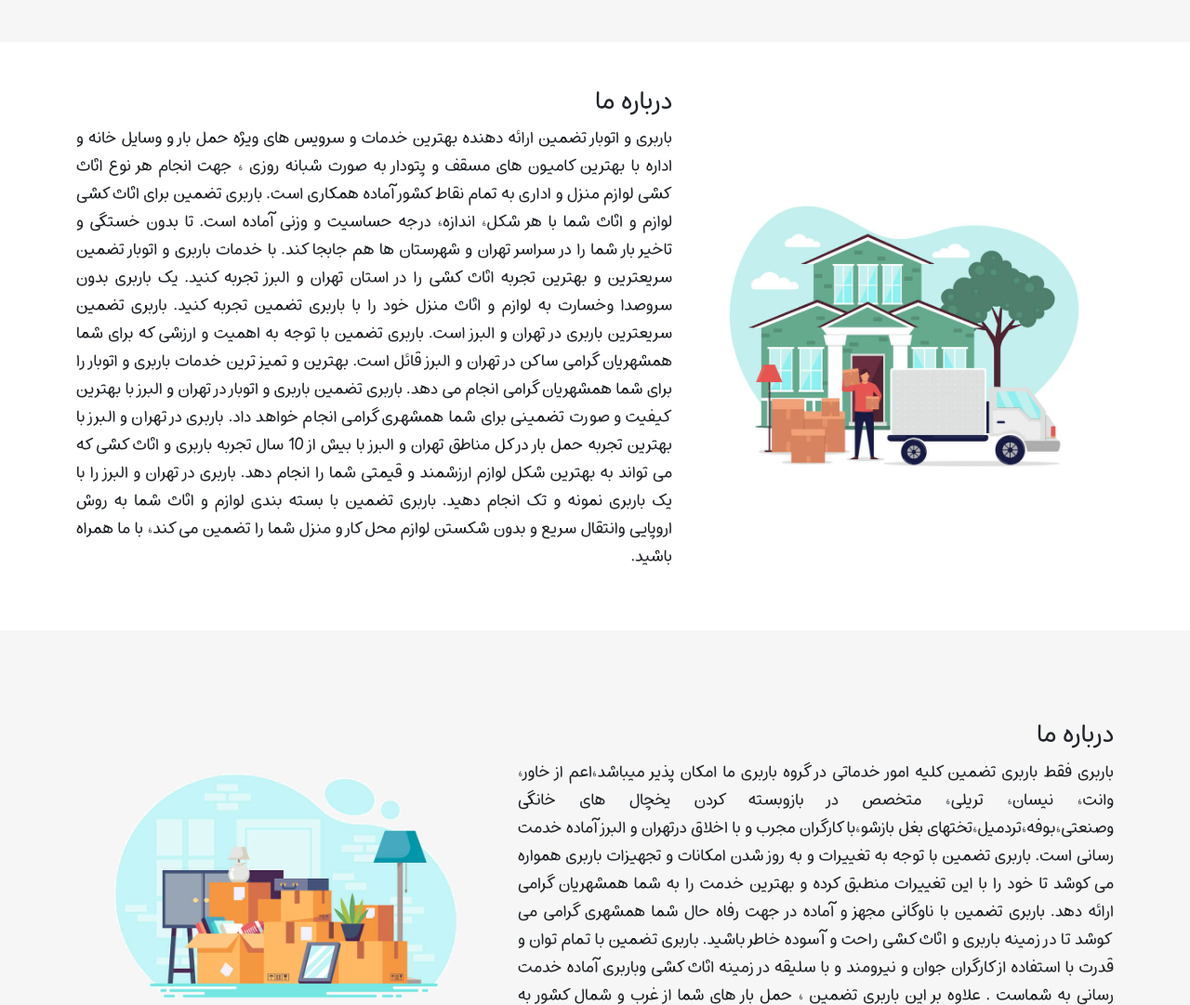
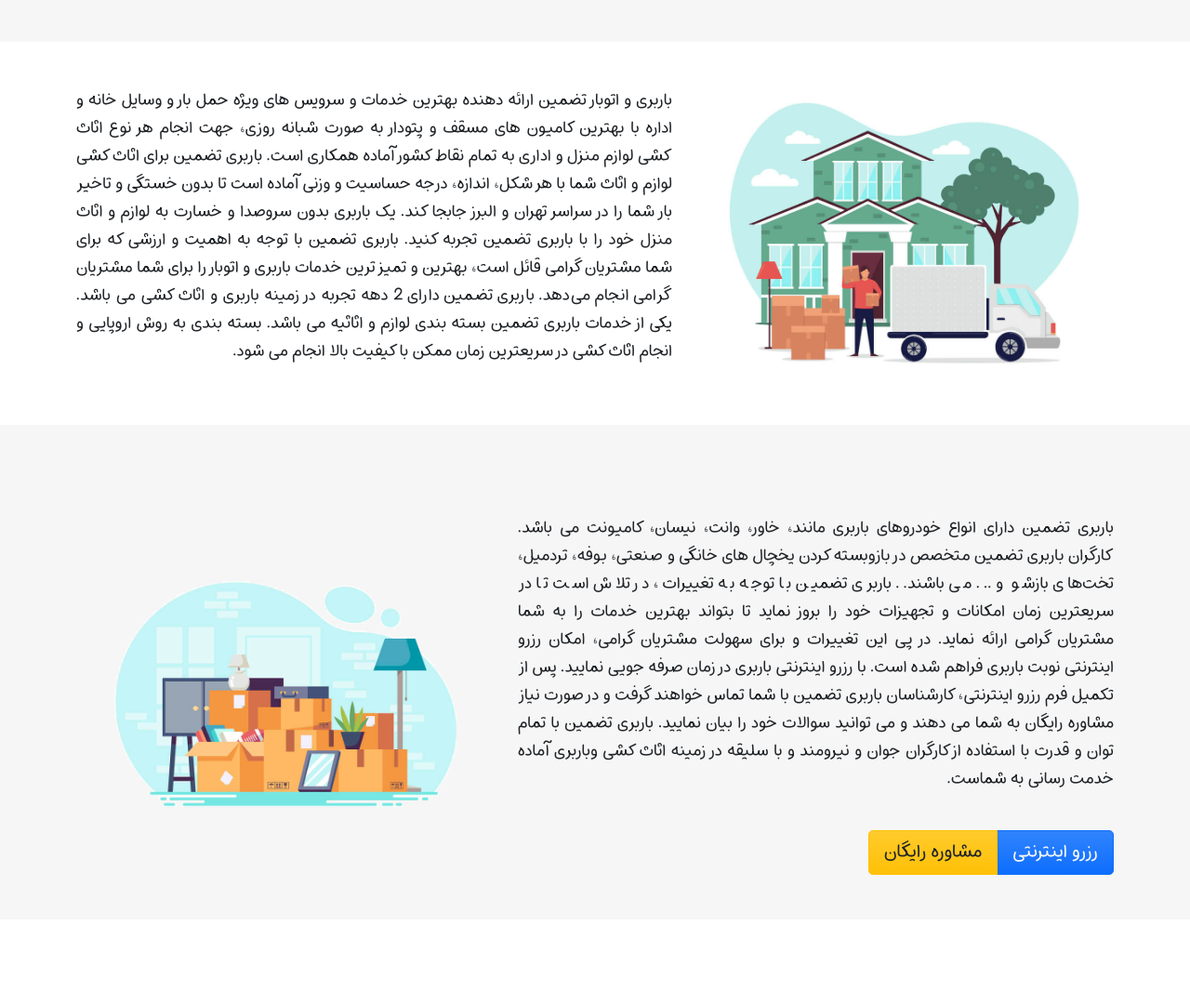
Before and after one commit to meysamminoo/Barbaritazmin, a plain HTML site: page index.html in a window 1280 px wide. Shown: the part 1183-2264 px from the top of the page at 93% size. Drawn offline with Linux system fonts and the light colour scheme.

Commit message:
improve section about us

```diff
--- a/index.html
+++ b/index.html
@@ -267,29 +267,21 @@
             />
           </div>
           <div class="col-md-7">
-            <h3>درباره ما</h3>
-            <p class="text-justify">
+            <p>
               باربری و اتوبار تضمین ارائه دهنده بهترین خدمات و سرویس های ویژه
               حمل بار و وسایل خانه و اداره با بهترین کامیون های مسقف و پتودار به
-              صورت شبانه روزی ، جهت انجام هر نوع اثاث کشی لوازم منزل و اداری به
+              صورت شبانه روزی، جهت انجام هر نوع اثاث کشی لوازم منزل و اداری به
               تمام نقاط کشور آماده همکاری است. باربری تضمین برای اثاث کشی لوازم
-              و اثاث شما با هر شکل، اندازه، درجه حساسیت و وزنی آماده است. تا
-              بدون خستگی و تاخیر بار شما را در سراسر تهران و شهرستان ها هم جابجا
-              کند. با خدمات باربری و اتوبار تضمین سریعترین و بهترین تجربه اثاث
-              کشی را در استان تهران و البرز تجربه کنید. یک باربری بدون سروصدا
-              وخسارت به لوازم و اثاث منزل خود را با باربری تضمین تجربه کنید.
-              باربری تضمین سریعترین باربری در تهران و البرز است. باربری تضمین با
-              توجه به اهمیت و ارزشی که برای شما همشهریان گرامی ساکن در تهران و
-              البرز قائل است. بهترین و تمیز ترین خدمات باربری و اتوبار را برای
-              شما همشهریان گرامی انجام می دهد. باربری تضمین باربری و اتوبار در
-              تهران و البرز با بهترین کیفیت و صورت تضمینی برای شما همشهری گرامی
-              انجام خواهد داد. باربری در تهران و البرز با بهترین تجربه حمل بار
-              در کل مناطق تهران و البرز با بیش از 10 سال تجربه باربری و اثاث کشی
-              که می تواند به بهترین شکل لوازم ارزشمند و قیمتی شما را انجام دهد.
-              باربری در تهران و البرز را با یک باربری نمونه و تک انجام دهید.
-              باربری تضمین با بسته بندی لوازم و اثاث شما به روش اروپایی وانتقال
-              سریع و بدون شکستن لوازم محل کار و منزل شما را تضمین می کند، با ما
-              همراه باشید.
+              و اثاث شما با هر شکل، اندازه، درجه حساسیت و وزنی آماده است تا بدون
+              خستگی و تاخیر بار شما را در سراسر تهران و البرز جابجا کند. یک
+              باربری بدون سروصدا و خسارت به لوازم و اثاث منزل خود را با باربری
+              تضمین تجربه کنید. باربری تضمین با توجه به اهمیت و ارزشی که برای
+              شما مشتریان گرامی قائل است، بهترین و تمیز ترین خدمات باربری و
+              اتوبار را برای شما مشتریان گرامی انجام می‌دهد. باربری تضمین دارای
+              2 دهه تجربه در زمینه باربری و اثاث کشی می باشد. یکی از خدمات
+              باربری تضمین بسته بندی لوازم و اثاثیه می باشد. بسته بندی به روش
+              اروپایی و انجام اثاث کشی در سریعترین زمان ممکن با کیفیت بالا انجام
+              می شود.
             </p>
           </div>
         </div>
@@ -300,22 +292,40 @@
       <div class="container">
         <div class="row align-items-center mt-5">
           <div class="col-md-7">
-            <h3>درباره ما</h3>
             <p class="text-justify">
-              باربری فقط باربری تضمین کلیه امور خدماتی در گروه باربری ما امکان
-              پذیر میباشد،اعم از خاور، وانت، نیسان، تریلی، متخصص در بازوبسته
-              کردن یخچال های خانگی وصنعتی،بوفه،تردمیل،تختهای بغل بازشو،با
-              کارگران مجرب و با اخلاق درتهران و البرز آماده خدمت رسانی است.
-              باربری تضمین با توجه به تغییرات و به روز شدن امکانات و تجهیزات
-              باربری همواره می کوشد تا خود را با این تغییرات منطبق کرده و بهترین
-              خدمت را به شما همشهریان گرامی ارائه دهد. باربری تضمین با ناوگانی
-              مجهز و آماده در جهت رفاه حال شما همشهری گرامی می کوشد تا در زمینه
-              باربری و اثاث کشی راحت و آسوده خاطر باشید. باربری تضمین با تمام
-              توان و قدرت با استفاده از کارگران جوان و نیرومند و با سلیقه در
-              زمینه اثاث کشی وباربری آماده خدمت رسانی به شماست . علاوه بر این
-              باربری تضمین ، حمل بار های شما از غرب و شمال کشور به تهران و کرج
-              را به عهده می گیرد.
+              باربری تضمین دارای انواع خودروهای باربری مانند، خاور، وانت، نیسان،
+              کامیونت می باشد. کارگران باربری تضمین متخصص در بازوبسته کردن یخچال
+              های خانگی و صنعتی، بوفه، تردمیل، تخت‌های بازشو و ... می باشند..
+              باربری تضمین با توجه به تغییرات، در تلاش است تا در سریعترین زمان
+              امکانات و تجهیزات خود را بروز نماید تا بتواند بهترین خدمات را به
+              شما مشتریان گرامی ارائه نماید. در پی این تغییرات و برای سهولت
+              مشتریان گرامی، امکان رزرو اینترنتی نوبت باربری فراهم شده است. با
+              رزرو اینترنتی باربری در زمان صرفه جویی نمایید. پس از تکمیل فرم
+              رزرو اینترنتی، کارشناسان باربری تضمین با شما تماس خواهند گرفت و در
+              صورت نیاز مشاوره رایگان به شما می دهند و می توانید سوالات خود را
+              بیان نمایید. باربری تضمین با تمام توان و قدرت با استفاده از
+              کارگران جوان و نیرومند و با سلیقه در زمینه اثاث کشی وباربری آماده
+              خدمت رسانی به شماست.
             </p>
+            <div
+              class="btn-group btn-group-lg mt-4"
+              role="group"
+              aria-label="Basic mixed styles example"
+            >
+              <button type="button" class="btn btn-primary bg-gradient">
+                <a
+                  class="text-light"
+                  href="https://barbaritazmin.ir/%d9%81%d8%b1%d9%85-%d8%b1%d8%b2%d8%b1%d9%88-%d8%a7%db%8c%d9%86%d8%aa%d8%b1%d9%86%d8%aa%db%8c/"
+                >
+                  رزرو اینترنتی
+                </a>
+              </button>
+              <button type="button" class="btn btn-warning bg-gradient">
+                <a href="tel:+982144276388" class="text-dark">
+                  مشاوره رایگان
+                </a>
+              </button>
+            </div>
           </div>
           <div class="col-md-5">
             <img src="./images/picture.jpg" class="img-fluid" alt="درباره ما" />
@@ -335,21 +345,17 @@
             />
           </div>
           <div class="col-md-7">
-            <h3>درباره ما</h3>
             <p>
-              باربری فقط باربری تضمین کلیه امور خدماتی در گروه باربری ما امکان
-              پذیر میباشد،اعم از خاور، وانت، نیسان، تریلی، متخصص در بازوبسته
-              کردن یخچال های خانگی وصنعتی،بوفه،تردمیل،تختهای بغل بازشو،با
-              کارگران مجرب و با اخلاق درتهران و البرز آماده خدمت رسانی است.
-              باربری تضمین با توجه به تغییرات و به روز شدن امکانات و تجهیزات
-              باربری همواره می کوشد تا خود را با این تغییرات منطبق کرده و بهترین
-              خدمت را به شما همشهریان گرامی ارائه دهد. باربری تضمین با ناوگانی
-              مجهز و آماده در جهت رفاه حال شما همشهری گرامی می کوشد تا در زمینه
-              باربری و اثاث کشی راحت و آسوده خاطر باشید. باربری تضمین با تمام
-              توان و قدرت با استفاده از کارگران جوان و نیرومند و با سلیقه در
-              زمینه اثاث کشی وباربری آماده خدمت رسانی به شماست . علاوه بر این
-              باربری تضمین ، حمل بار های شما از غرب و شمال کشور به تهران و کرج
-              را به عهده می گیرد.
+              باربری تضمین با کادری حرفه ای و انواع خودروهای باربری آماده خدمت
+              رسانی می باشد. باربری تضمین در تمام نقاط استان تهران و البرز دارای
+              شعبه می باشد. باربری تضمین را در شرایط سخت باربری و اثاث کشی کنار
+              خود بدانید و دیگر دغدغه و نگرانی نداشته باشید. باربری تضمین با
+              ارائه خدمات باربری از خانه تا خانه، اثاث و لوازم شما را از خانه
+              فعلی به خانه جدید شما منتقل می کند.استان های تهران و البرز جزو
+              مناطق تحت پوشش باربری تضمین می باشد. تخصص ما اثاث کشی خانه و دفاتر
+              و بسته بندی اثاثیه می باشد. حمل بارهای بین استانی یکی دیگر تز
+              خدماتی می باشد که باربری تضمین ارائه می دهد. باربری تضمین دارای
+              مجوز رسمی از اتحادیه اتوبار و باربری به شماره 518 می باشد.
             </p>
           </div>
         </div>
```
